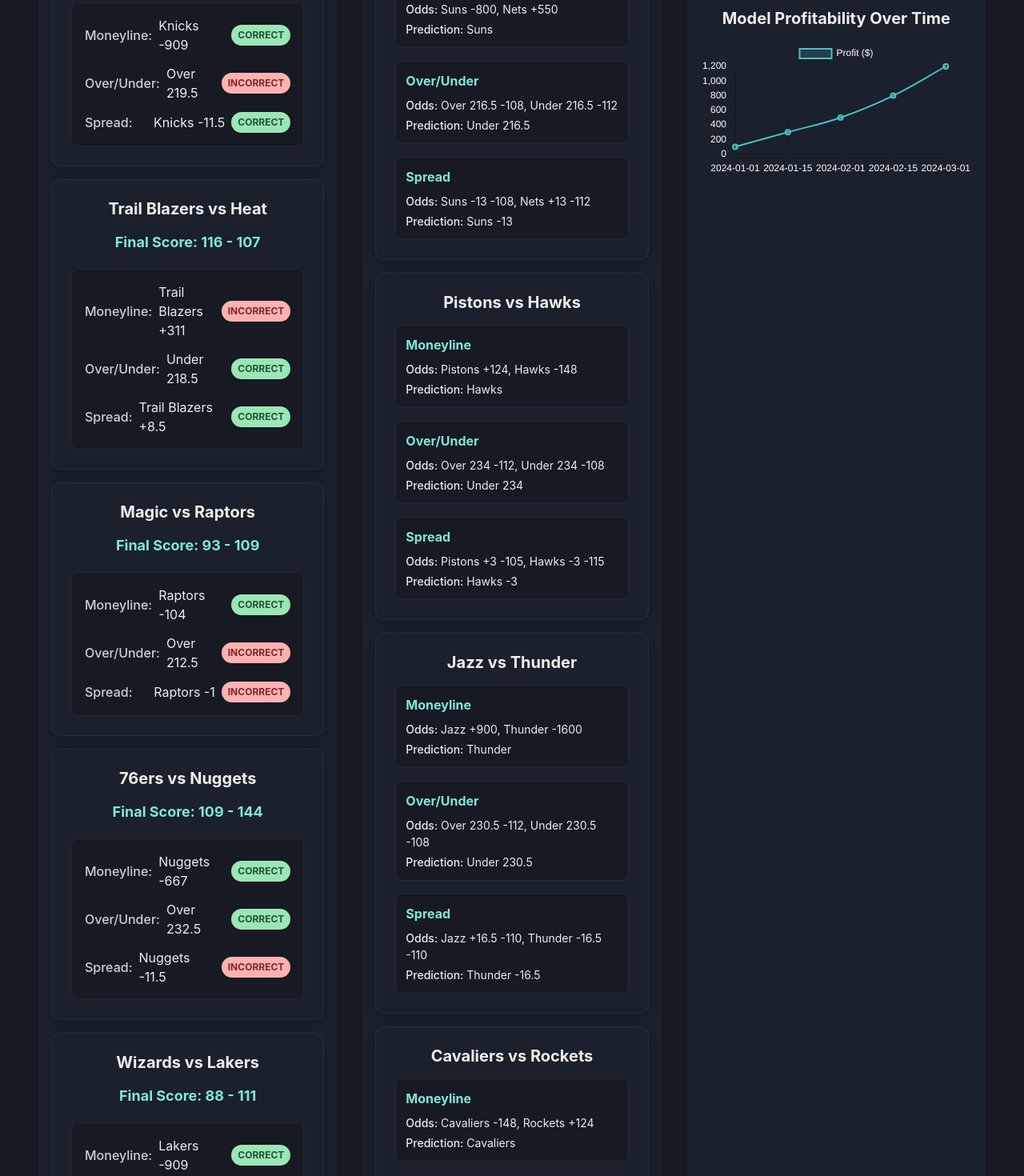
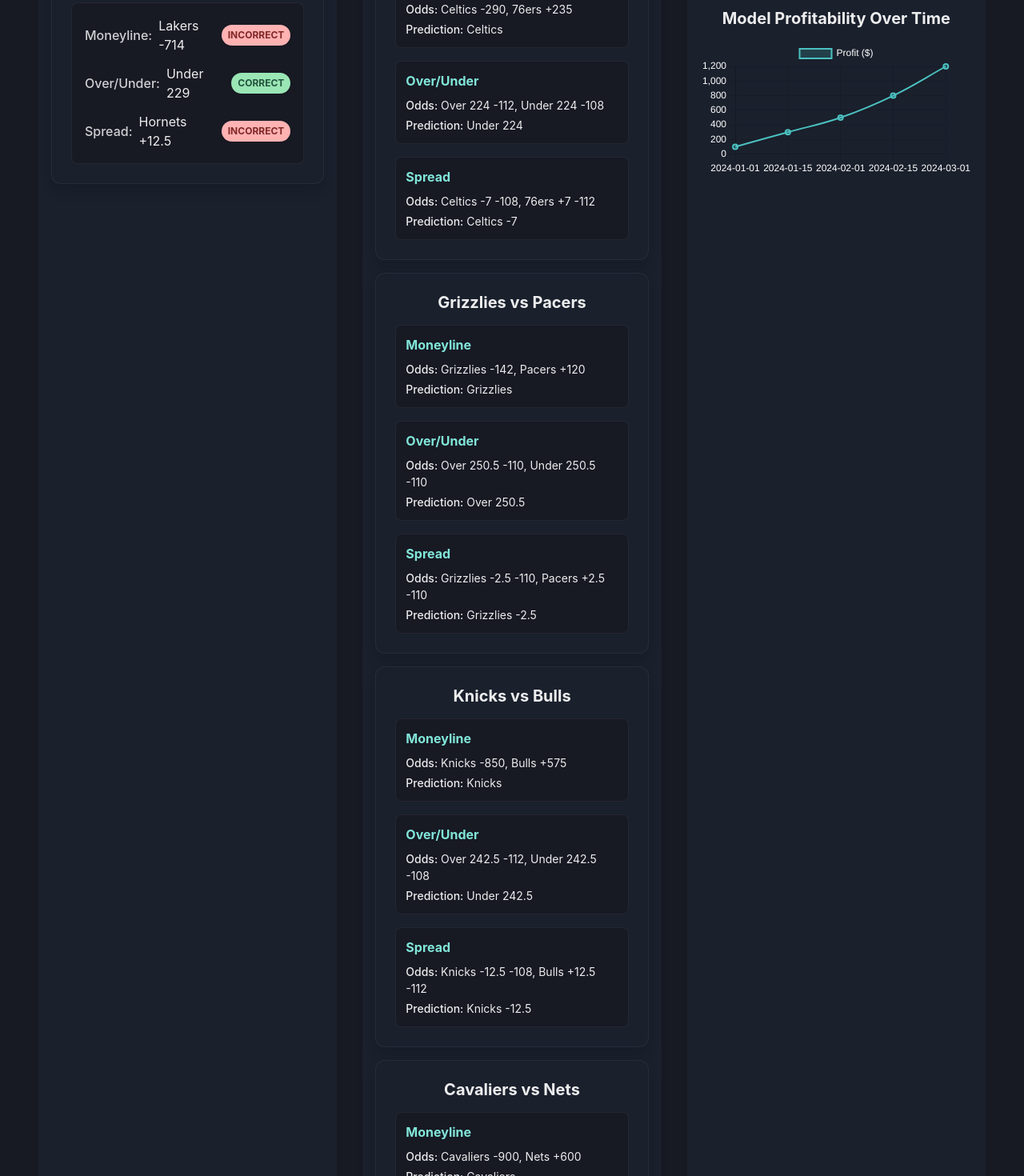
Before and after one commit to Amayzing24/bet_iq, a React (Vite) app in the folder betiq-react/: page / in a window 1280 px wide. Shown: the part 400-1870 px from the top of the page at 80% size. Built offline with nearby package versions, Linux system fonts and the light colour scheme.

Commit message:
updated games

```diff
--- a/betiq-react/src/data/sampleData.js
+++ b/betiq-react/src/data/sampleData.js
@@ -1,107 +1,87 @@
 export const yesterdaysGames = [
     {
-      id: 'knicks-nets',
-      homeTeam: 'Knicks',
-      awayTeam: 'Nets',
-      finalScore: '99 - 95',
-      moneyline: { label: 'Knicks -909', correct: true },
-      overUnder: { label: 'Over 219.5', correct: false },
-      spread: { label: 'Knicks -11.5', correct: true }
-    },
-    {
-      id: 'trail-blazers-heat',
-      homeTeam: 'Trail Blazers',
-      awayTeam: 'Heat',
-      finalScore: '116 - 107',
-      moneyline: { label: 'Trail Blazers +311', correct: false },
-      overUnder: { label: 'Under 218.5', correct: true },
-      spread: { label: 'Trail Blazers +8.5', correct: true }
-    },
-    {
-      id: 'magic-raptors',
-      homeTeam: 'Magic',
-      awayTeam: 'Raptors',
-      finalScore: '93 - 109',
-      moneyline: { label: 'Raptors -104', correct: true },
-      overUnder: { label: 'Over 212.5', correct: false },
-      spread: { label: 'Raptors -1', correct: false }
-    },
-    {
-      id: '76ers-nuggets',
-      homeTeam: '76ers',
-      awayTeam: 'Nuggets',
-      finalScore: '109 - 144',
-      moneyline: { label: 'Nuggets -667', correct: true },
-      overUnder: { label: 'Over 232.5', correct: true },
-      spread: { label: 'Nuggets -11.5', correct: false }
-    },
-    {
-      id: 'wizards-lakers',
-      homeTeam: 'Wizards',
-      awayTeam: 'Lakers',
-      finalScore: '88 - 111',
-      moneyline: { label: 'Lakers -909', correct: true },
-      overUnder: { label: 'Over 227.5', correct: false },
-      spread: { label: 'Lakers -13.5', correct: true }
+      "id": "hornets-lakers",
+      "homeTeam": "Lakers",
+      "awayTeam": "Hornets",
+      "finalScore": "97 - 100",
+      "moneyline": { "label": "Lakers -714", "correct": false },
+      "overUnder": { "label": "Under 229", "correct": true },
+      "spread": { "label": "Hornets +12.5", "correct": false }
     }
   ]
 
   export const todaysGames = [
     {
-      id: 'suns-nets',
-      homeTeam: 'Suns',
-      awayTeam: 'Nets',
-      moneyline: { odds: 'Suns -800, Nets +550', prediction: 'Suns' },
-      overUnder: { odds: 'Over 216.5 -108, Under 216.5 -112', prediction: 'Under 216.5' },
-      spread: { odds: 'Suns -13 -108, Nets +13 -112', prediction: 'Suns -13' }
+      "id": "celtics-76ers",
+      "homeTeam": "Celtics",
+      "awayTeam": "76ers",
+      "moneyline": { "odds": "Celtics -290, 76ers +235", "prediction": "Celtics" },
+      "overUnder": { "odds": "Over 224 -112, Under 224 -108", "prediction": "Under 224" },
+      "spread": { "odds": "Celtics -7 -108, 76ers +7 -112", "prediction": "Celtics -7" }
     },
     {
-      id: 'pistons-hawks',
-      homeTeam: 'Pistons',
-      awayTeam: 'Hawks',
-      moneyline: { odds: 'Pistons +124, Hawks -148', prediction: 'Hawks' },
-      overUnder: { odds: 'Over 234 -112, Under 234 -108', prediction: 'Under 234' },
-      spread: { odds: 'Pistons +3 -105, Hawks -3 -115', prediction: 'Hawks -3' }
+      "id": "grizzlies-pacers",
+      "homeTeam": "Grizzlies",
+      "awayTeam": "Pacers",
+      "moneyline": { "odds": "Grizzlies -142, Pacers +120", "prediction": "Grizzlies" },
+      "overUnder": { "odds": "Over 250.5 -110, Under 250.5 -110", "prediction": "Over 250.5" },
+      "spread": { "odds": "Grizzlies -2.5 -110, Pacers +2.5 -110", "prediction": "Grizzlies -2.5" }
     },
     {
-      id: 'jazz-thunder',
-      homeTeam: 'Jazz',
-      awayTeam: 'Thunder',
-      moneyline: { odds: 'Jazz +900, Thunder -1600', prediction: 'Thunder' },
-      overUnder: { odds: 'Over 230.5 -112, Under 230.5 -108', prediction: 'Under 230.5' },
-      spread: { odds: 'Jazz +16.5 -110, Thunder -16.5 -110', prediction: 'Thunder -16.5' }
+      "id": "bulls-knicks",
+      "homeTeam": "Knicks",
+      "awayTeam": "Bulls",
+      "moneyline": { "odds": "Knicks -850, Bulls +575", "prediction": "Knicks" },
+      "overUnder": { "odds": "Over 242.5 -112, Under 242.5 -108", "prediction": "Under 242.5" },
+      "spread": { "odds": "Knicks -12.5 -108, Bulls +12.5 -112", "prediction": "Knicks -12.5" }
     },
     {
-      id: 'cavaliers-rockets',
-      homeTeam: 'Cavaliers',
-      awayTeam: 'Rockets',
-      moneyline: { odds: 'Cavaliers -148, Rockets +124', prediction: 'Cavaliers' },
-      overUnder: { odds: 'Over 229.5 -112, Under 229.5 -108', prediction: 'Under 229.5' },
-      spread: { odds: 'Cavaliers -3 -108, Rockets +3 -112', prediction: 'Cavaliers -3' }
+      "id": "cavaliers-nets",
+      "homeTeam": "Cavaliers",
+      "awayTeam": "Nets",
+      "moneyline": { "odds": "Cavaliers -900, Nets +600", "prediction": "Cavaliers" },
+      "overUnder": { "odds": "Over 226 -110, Under 226 -110", "prediction": "Over 226" },
+      "spread": { "odds": "Cavaliers -13 -110, Nets +13 -110", "prediction": "Cavaliers -13" }
     },
     {
-      id: 'hornets-grizzlies',
-      homeTeam: 'Hornets',
-      awayTeam: 'Grizzlies',
-      moneyline: { odds: 'Hornets +525, Grizzlies -750', prediction: 'Grizzlies' },
-      overUnder: { odds: 'Over 240.5 -110, Under 240.5 -110', prediction: 'Under 240.5' },
-      spread: { odds: 'Hornets +12.5 -112, Grizzlies -12.5 -108', prediction: 'Grizzlies -12.5' }
+      "id": "magic-hawks",
+      "homeTeam": "Magic",
+      "awayTeam": "Hawks",
+      "moneyline": { "odds": "Magic -122, Hawks +102", "prediction": "Magic" },
+      "overUnder": { "odds": "Over 223 -110, Under 223 -110", "prediction": "Under 223" },
+      "spread": { "odds": "Magic -1.5 -110, Hawks +1.5 -110", "prediction": "Magic -1.5" }
     },
     {
-      id: 'warriors-kings',
-      homeTeam: 'Warriors',
-      awayTeam: 'Kings',
-      moneyline: { odds: 'Warriors +230, Kings -285', prediction: 'Kings' },
-      overUnder: { odds: 'Over 230 -110, Under 230 -110', prediction: 'Under 230' },
-      spread: { odds: 'Warriors +7 -105, Kings -7 -115', prediction: 'Kings -7' }
+      "id": "clippers-bucks",
+      "homeTeam": "Clippers",
+      "awayTeam": "Bucks",
+      "moneyline": { "odds": "Clippers -112, Bucks -108", "prediction": "Bucks" },
+      "overUnder": { "odds": "Over 227.5 -108, Under 227.5 -112", "prediction": "Over 227.5" },
+      "spread": { "odds": "Clippers -1 -105, Bucks +1 -115", "prediction": "Clippers -1" }
     },
     {
-      id: 'celtics-clippers',
-      homeTeam: 'Celtics',
-      awayTeam: 'Clippers',
-      moneyline: { odds: 'Celtics -470, Clippers +360', prediction: 'Celtics' },
-      overUnder: { odds: 'Over 218 -110, Under 218 -112', prediction: 'Over 218' },
-      spread: { odds: 'Celtics -11 -110, Clippers +11 -110', prediction: 'Celtics -11' }
+      "id": "hornets-nuggets",
+      "homeTeam": "Nuggets",
+      "awayTeam": "Hornets",
+      "moneyline": { "odds": "Nuggets -1100, Hornets +700", "prediction": "Nuggets" },
+      "overUnder": { "odds": "Over 228.5 -108, Under 228.5 -112", "prediction": "Under 228.5" },
+      "spread": { "odds": "Nuggets -16 -112, Hornets +16 -108", "prediction": "Nuggets -16" }
+    },
+    {
+      "id": "suns-spurs",
+      "homeTeam": "Suns",
+      "awayTeam": "Spurs",
+      "moneyline": { "odds": "Suns -130, Spurs +110", "prediction": "Suns" },
+      "overUnder": { "odds": "Over 237 -110, Under 237 -110", "prediction": "Under 237" },
+      "spread": { "odds": "Suns -2 -110, Spurs +2 -110", "prediction": "Suns -2" }
+    },
+    {
+      "id": "lakers-trail-blazers",
+      "homeTeam": "Lakers",
+      "awayTeam": "Trail Blazers",
+      "moneyline": { "odds": "Lakers -192, Trail Blazers +160", "prediction": "Lakers" },
+      "overUnder": { "odds": "Over 226.5 -108, Under 226.5 -112", "prediction": "Over 226.5" },
+      "spread": { "odds": "Lakers -4 -108, Trail Blazers +4 -112", "prediction": "Lakers -4" }
     }
   ]
 
```
